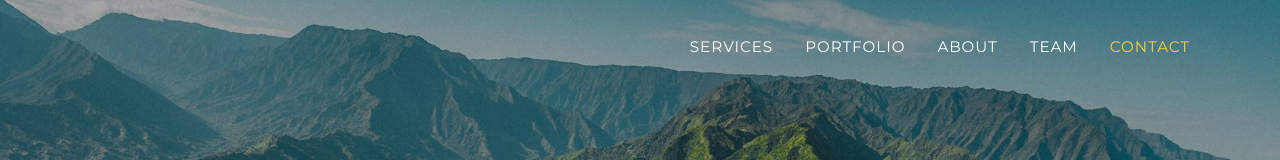
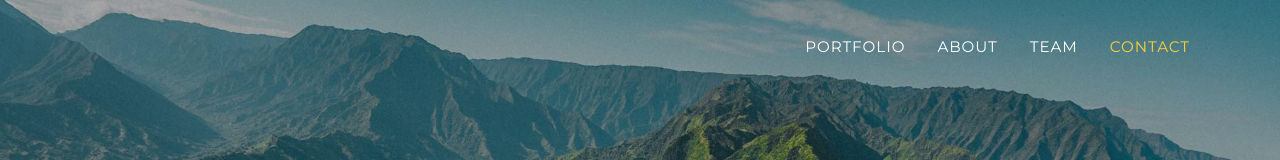
Before and after one commit to CodeWithAloha/website-deprecated, a plain HTML site: page index.html in a window 1280 px wide. Shown: the top 160 px of the page. Drawn offline with nearby package versions, Linux system fonts and the light colour scheme; a web font is replaced by a local one.

Commit message:
deleted services on nav bar

```diff
--- a/index.html
+++ b/index.html
@@ -35,7 +35,6 @@
             </button>
             <div class="collapse navbar-collapse" id="navbarResponsive">
                 <ul class="navbar-nav text-uppercase ml-auto">
-                    <li class="nav-item"><a class="nav-link js-scroll-trigger" href="#services">Services</a></li>
                     <li class="nav-item"><a class="nav-link js-scroll-trigger" href="#portfolio">Portfolio</a></li>
                     <li class="nav-item"><a class="nav-link js-scroll-trigger" href="#about">About</a></li>
                     <li class="nav-item"><a class="nav-link js-scroll-trigger" href="#team">Team</a></li>
```
